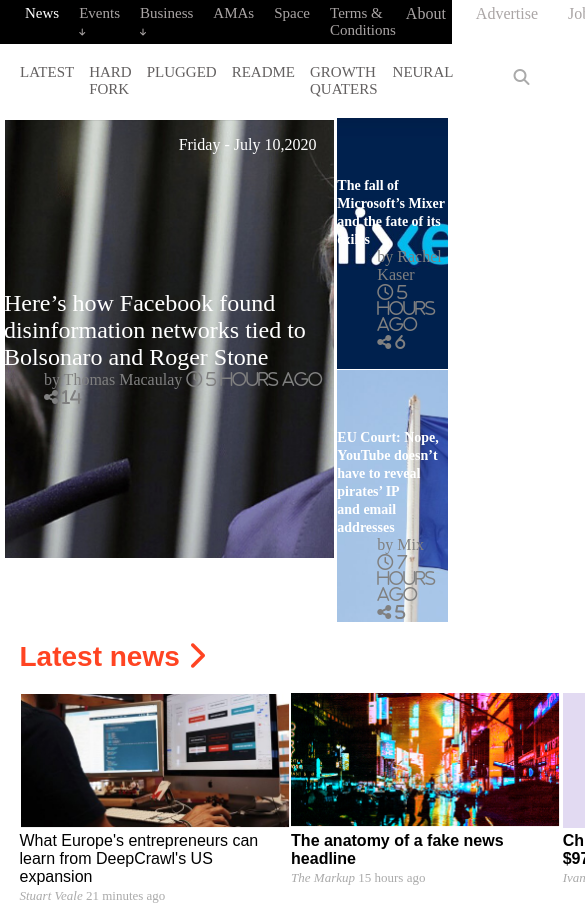
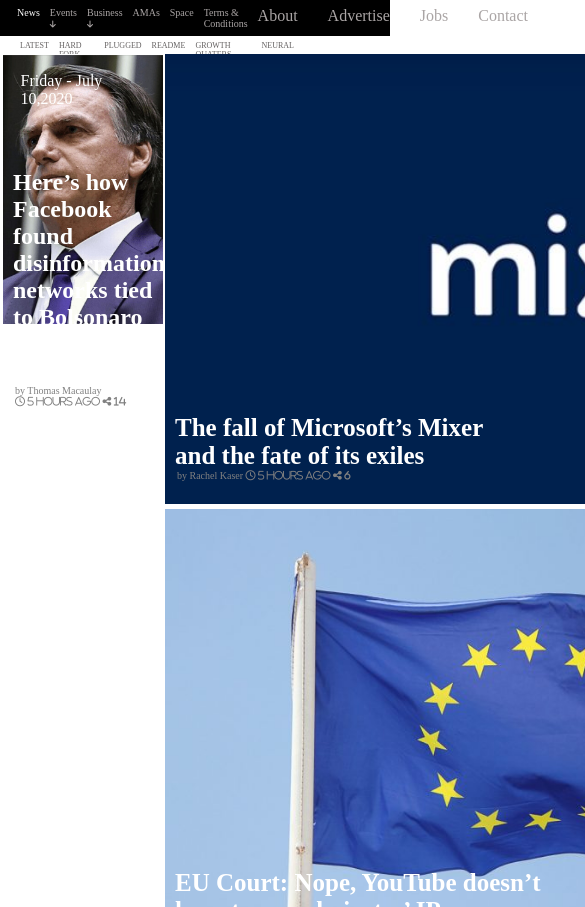
Before and after one commit to GraceOyiza/Thenext-web, a plain HTML site: page index.html in a window 390 px wide. Shown: the top 907 px of the page, 585 px wide, since content can reach past the window. Drawn offline with Linux system fonts and the light colour scheme.

Commit message:
Fixing media queries

```diff
--- a/style.css
+++ b/style.css
@@ -351,7 +351,7 @@ aside > ul {
   background-color: #f5e1de;
 }
 
-.mostflex {
+.smostflex {
   padding-left: 3px;
 }
 
@@ -512,60 +512,96 @@ aside h2:hover,
   }
 
   .most {
-    width: 94%;
-    margin-bottom: -23%;
-  }
-
-  .section {
-    margin-top: 100%;
+    width: 88%;
   }
 }
 
 @media screen and (max-width: 770px) {
-  nav {
-    width: 116%;
+  .text {
+    font-size: 18px;
+    font-weight: 900;
   }
 
-  .text {
-    font-size: 24px;
+  .subtext {
+    font-size: 16px;
   }
 
-  .sub-text {
-    font-size: 14px;
+  .get {
+    display: grid;
+    grid-template-columns: 1fr 0.1fr;
   }
 
+  .second-nav li {
+    margin-top: -15px;
+    font-size: 8px;
+    padding-right: 10px ;
+
+  }
+
+  .first-nav li {
+    padding-left: 10px;
+    font-size: 10px;
+
+  }
+
+  .first {
+    display: grid;
+    grid-template-columns: 1fr 1fr;
+    padding: 7px;
+    background-color: black;
+
+}
+
+/* .search {
+  display: flex;
+  justify-content: flex-end;
+  padding: 10px;
+  color: red;
+  background-color: white;
+} */
+
 main {
-    width: 114%;
-    grid-template-columns: repeat(4, 1fr);
+  margin-top: -50px;
+  margin-left: 3px;
+  display: grid;
+  grid-template-columns: 1fr 500px;
+  grid-template-rows: repeat(2, 1fr);
+  grid-template-areas:
+    "large small-top"
+    "large small-bottom";
 }
 
 .col1 {
-    grid-column:1/4;
-  }
-
-  .col2 {
-    grid-column: 4/5;
+  grid-area: large;
+  height: 270px;
+  margin-right: 1%;
   background-size: cover;
   background-position: center;
 }
 
-  .coldate a {
-    font-size: 12px;
+.col2 {
+  background-size: cover;
+  grid-area: small-top;
+  margin-bottom: 1%;
 }
 
 .row2 {
-    grid-column: 4/5;
+  background-size: cover;
+  grid-area: small-bottom;
 }
 
 .colmargin {
-    margin-top: 52%;
+  margin-top: 72%;
+  margin-left: 10px;
 }
 
-  .secgrid {
-    width: 9%;
-  }
+.colfooter {
+  color: grey;
+  padding-left: 2px;
+  font-size: 10px;
 }
 
+}
 @media screen and (max-width: 400px) {
   .text {
     font-size: 24px;
```
Lines whose indentation alone changed are shown as unchanged.
